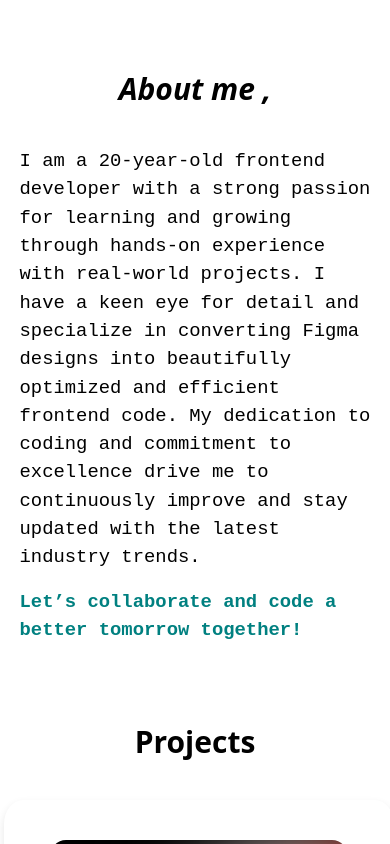
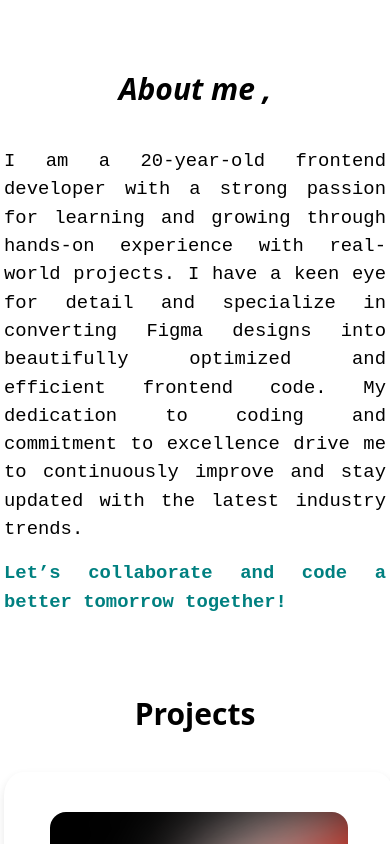
Before and after one commit to shivanshchopra7/Updated-Portfolio-Self, a website: page src/index.html in a window 390 px wide. Shown: the part 745-1589 px from the top of the page. Drawn offline with Linux system fonts and the light colour scheme.

Commit message:
updating css

```diff
--- a/src/style.css
+++ b/src/style.css
@@ -67,10 +67,14 @@ padding: 10px 25px;
     }
 
     .quote {
-    padding: 0;
-    margin-left: 4px; /* Remove left margin */
-    margin-right: 4px; /* Remove right margin */
-    width: 90%;
+
+    padding:0;
+    margin-left: 8px; /* Remove left margin */
+    margin-right: 8px; /* Remove right margin */
+    text-align: justify;
+    text-justify: inter-word;
+    padding-left: 4px;
+    padding-right: 4px;
     }
   }
 
```
Also changed, not shown: src/index.html (+1 -1 lines).
